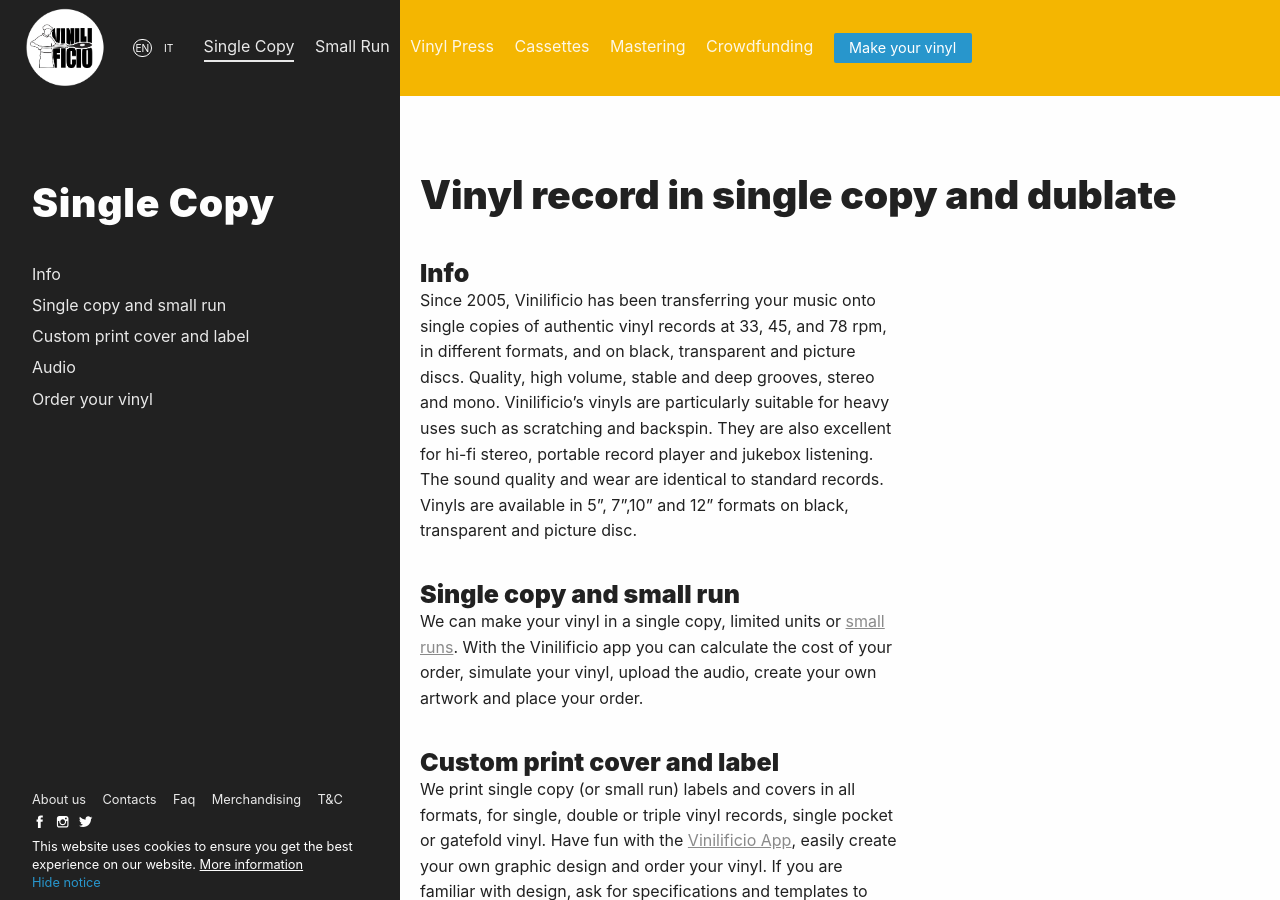
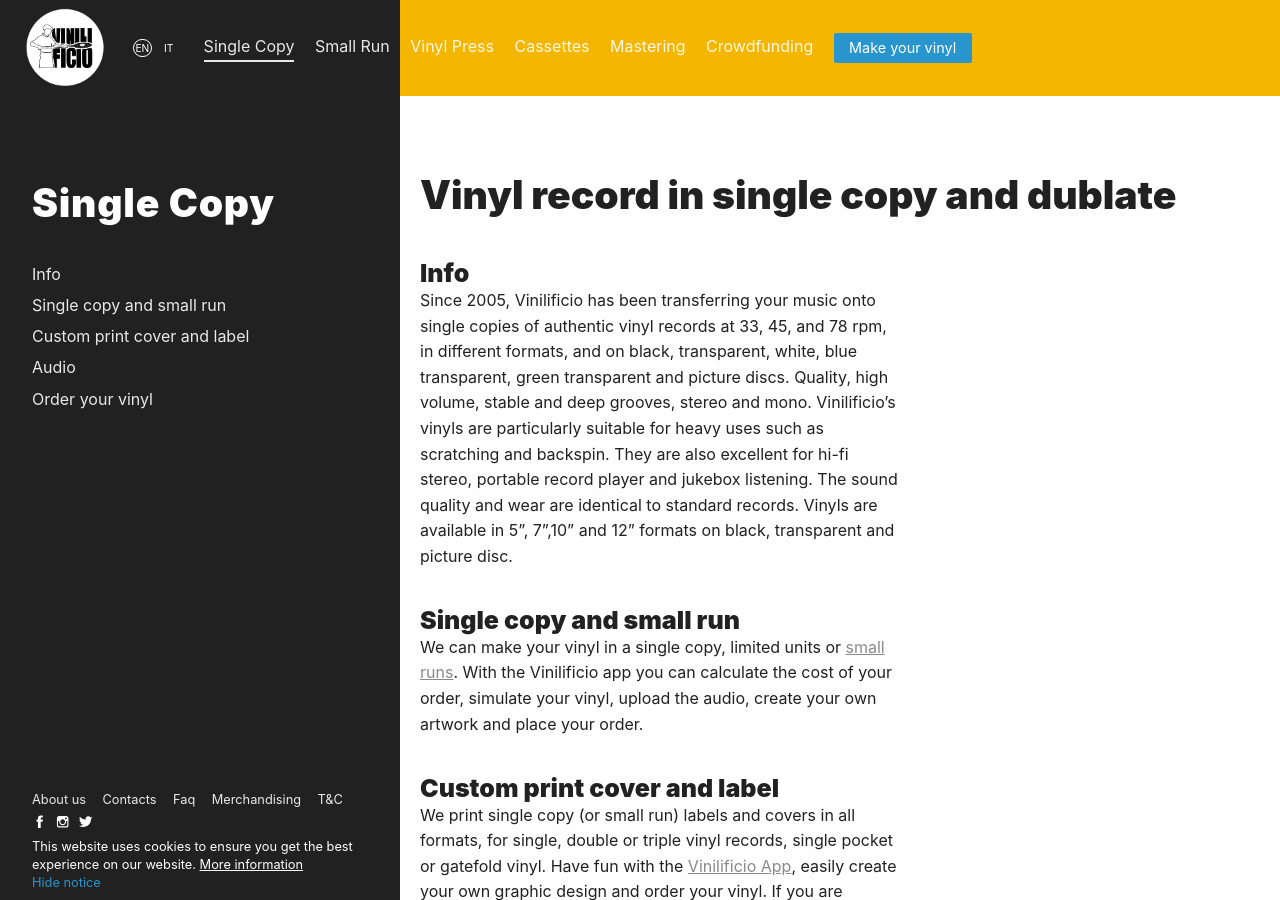
Before and after one commit to Vinilificio/vinilificio.com, a Jekyll site: the page built from en/single-copy.md, in a window 1280 px wide and 900 px high. Built offline with Jekyll 4.4.1, drawn with Linux system fonts in a browser that asks for light colours; nearby versions of some CDN libraries; comment, search, counter and statistics services are not loaded; some of the changed text lies outside the part shown.

Commit message:
Update single-copy.md

```diff
--- a/en/single-copy.md
+++ b/en/single-copy.md
@@ -21,7 +21,7 @@
 
 ### Info
 
-Since 2005, Vinilificio has been transferring your music onto single copies of authentic vinyl records at 33, 45, and 78 rpm, in different formats, and on black, transparent and picture discs. Quality, high volume, stable and deep grooves, stereo and mono. Vinilificio’s vinyls are particularly suitable for heavy uses such as scratching and backspin. They are also excellent for hi-fi stereo, portable record player and jukebox listening. The sound quality and wear are identical to standard records. Vinyls are available in 5”, 7”,10” and 12” formats on black, transparent and picture disc.
+Since 2005, Vinilificio has been transferring your music onto single copies of authentic vinyl records at 33, 45, and 78 rpm, in different formats, and on black, transparent, white, blue transparent, green transparent and picture discs. Quality, high volume, stable and deep grooves, stereo and mono. Vinilificio’s vinyls are particularly suitable for heavy uses such as scratching and backspin. They are also excellent for hi-fi stereo, portable record player and jukebox listening. The sound quality and wear are identical to standard records. Vinyls are available in 5”, 7”,10” and 12” formats on black, transparent and picture disc.
 
 ### Single copy and small run
 
```
Also changed, not shown: other parts of en/single-copy.md (+2 -1 lines).
